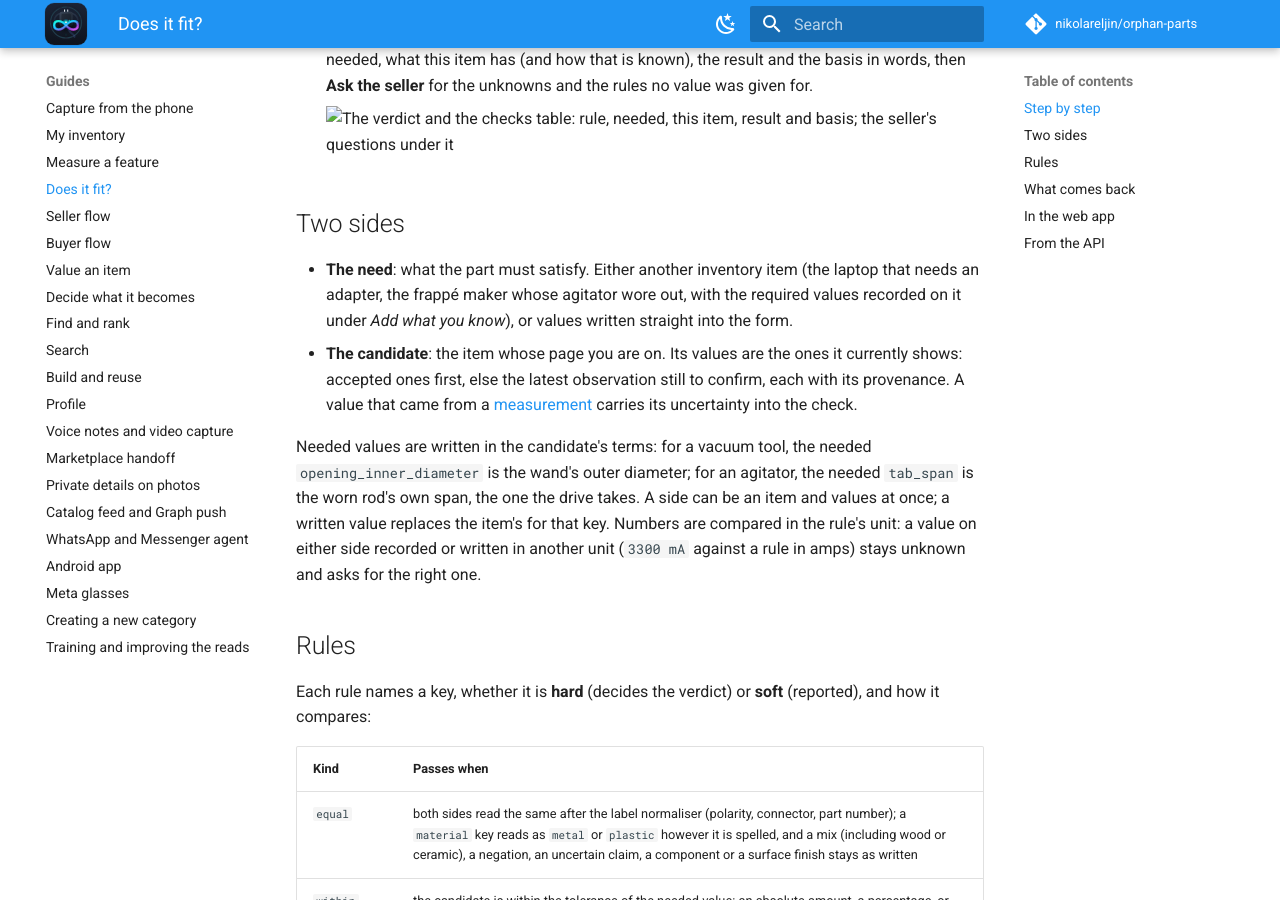
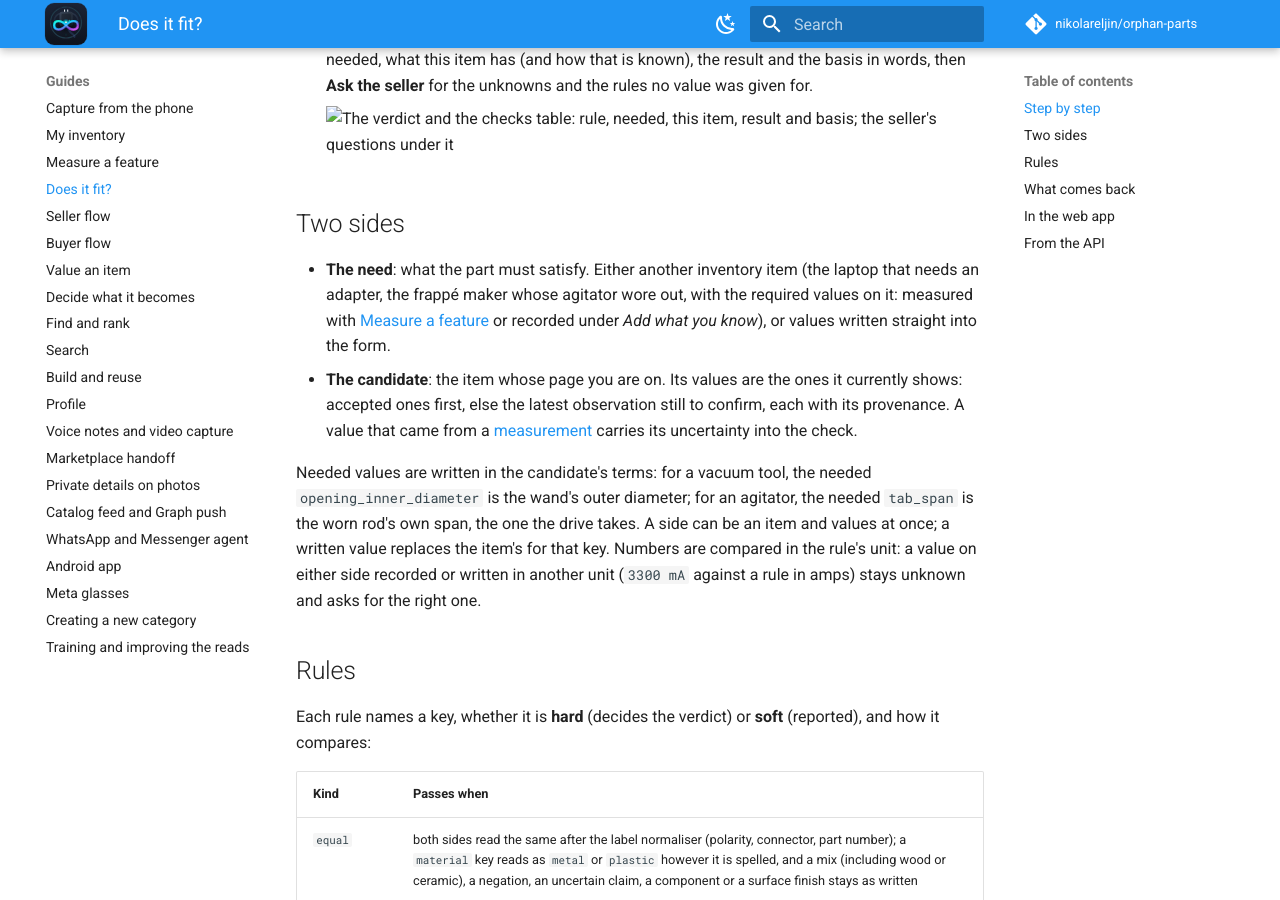
Before and after one commit to nikolareljin/orphan-parts, an MkDocs documentation site: the page built from docs/guides/match.md, in a window 1280 px wide and 900 px high, scrolled down 593 px. Built offline with MkDocs 1.6.1 and Material for MkDocs 9.7.7, drawn with Linux system fonts in a browser that asks for light colours; comment, search, counter and statistics services are not loaded.

Commit message:
docs: agitator flow, proposal count and video notes match the measured set

```diff
--- a/docs/guides/match.md
+++ b/docs/guides/match.md
@@ -25,8 +25,9 @@
 ## Two sides
 
 - **The need**: what the part must satisfy. Either another inventory item (the laptop that needs
-  an adapter, the frappé maker whose agitator wore out, with the required values recorded on it
-  under *Add what you know*), or values written straight into the form.
+  an adapter, the frappé maker whose agitator wore out, with the required values on it: measured
+  with [Measure a feature](measure.md) or recorded under *Add what you know*), or values written
+  straight into the form.
 - **The candidate**: the item whose page you are on. Its values are the ones it currently shows:
   accepted ones first, else the latest observation still to confirm, each with its provenance.
   A value that came from a [measurement](measure.md) carries its uncertainty into the check.
```
Also changed, not shown: docs/project/flow.md (+7 -7 lines), docs/start/local.md (+1 -1 lines), video/brand/palette.md (+1 -1 lines), video/readiness.md (+1 -1 lines), video/storyboard/short.md (+1 -1 lines), 1 other file.
